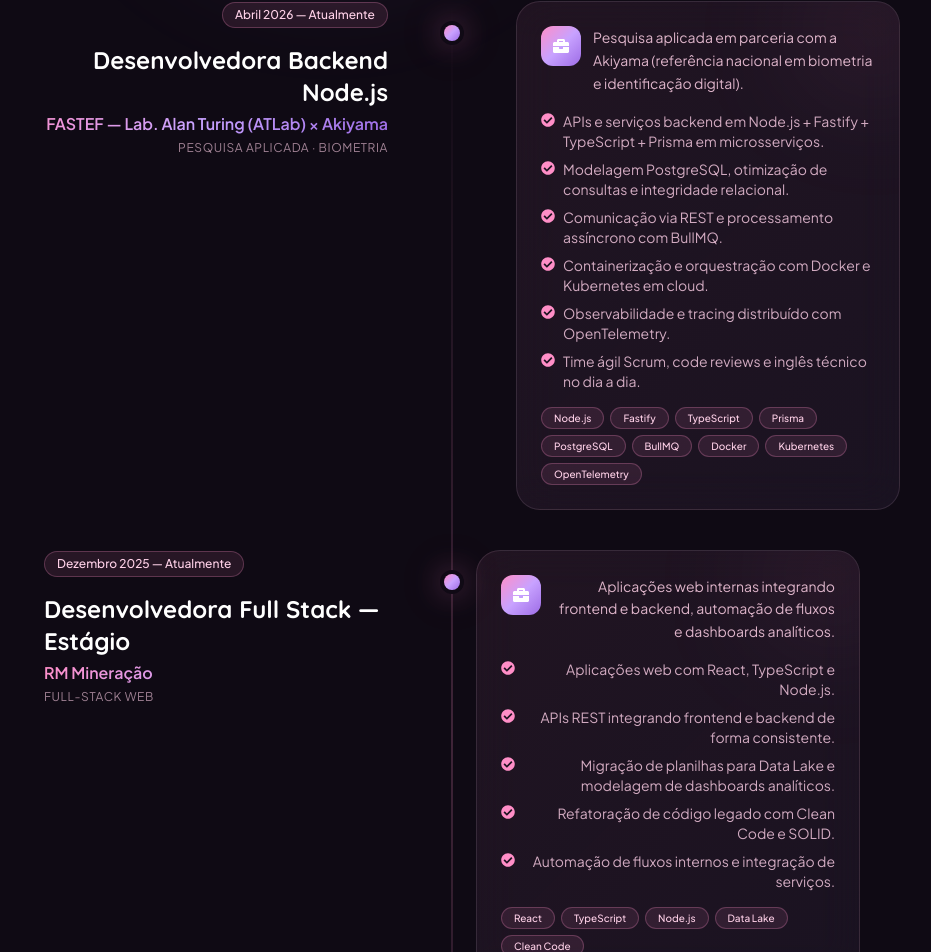
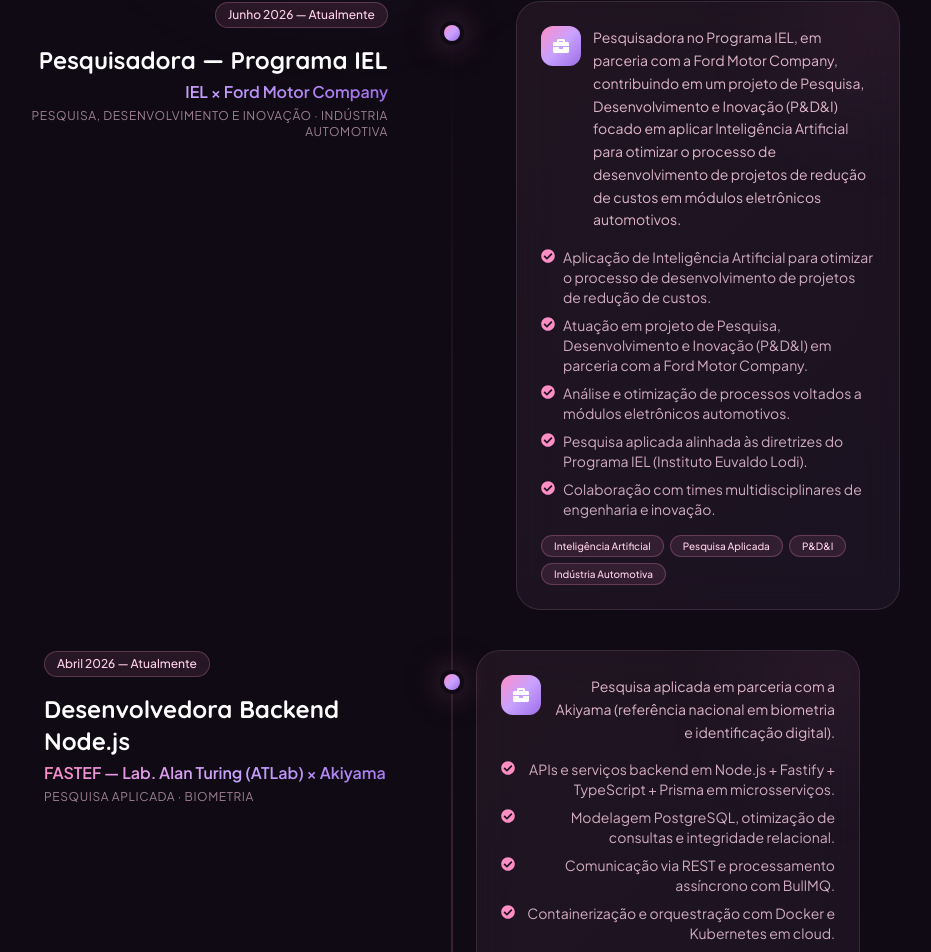
Before and after one commit to emytonton/portfolio, a React (Vite) app: page / in a window 1280 px wide. Shown: the part 2911-3863 px from the top of the page, without its empty margins (188-1119 px from the left). Built offline with nearby package versions, Linux system fonts and the light colour scheme.

Commit message:
:sparkles: feat: add IEL Researcher role at Ford and close RM Mineracao internship

```diff
--- a/src/data/experiences.js
+++ b/src/data/experiences.js
@@ -1,4 +1,20 @@
 export const experiences = [
+  {
+    id: 'ford-iel',
+    role: 'Pesquisadora — Programa IEL',
+    company: 'IEL × Ford Motor Company',
+    period: 'Junho 2026 — Atualmente',
+    location: 'Pesquisa, Desenvolvimento e Inovação · Indústria Automotiva',
+    summary: 'Pesquisadora no Programa IEL, em parceria com a Ford Motor Company, contribuindo em um projeto de Pesquisa, Desenvolvimento e Inovação (P&D&I) focado em aplicar Inteligência Artificial para otimizar o processo de desenvolvimento de projetos de redução de custos em módulos eletrônicos automotivos.',
+    bullets: [
+      'Aplicação de Inteligência Artificial para otimizar o processo de desenvolvimento de projetos de redução de custos.',
+      'Atuação em projeto de Pesquisa, Desenvolvimento e Inovação (P&D&I) em parceria com a Ford Motor Company.',
+      'Análise e otimização de processos voltados a módulos eletrônicos automotivos.',
+      'Pesquisa aplicada alinhada às diretrizes do Programa IEL (Instituto Euvaldo Lodi).',
+      'Colaboração com times multidisciplinares de engenharia e inovação.'
+    ],
+    stack: ['Inteligência Artificial', 'Pesquisa Aplicada', 'P&D&I', 'Indústria Automotiva']
+  },
   {
     id: 'fastef',
     role: 'Desenvolvedora Backend Node.js',
@@ -20,7 +36,7 @@ export const experiences = [
     id: 'rm',
     role: 'Desenvolvedora Full Stack — Estágio',
     company: 'RM Mineração',
-    period: 'Dezembro 2025 — Atualmente',
+    period: 'Dezembro 2025 — Junho 2026',
     location: 'Full-Stack Web',
     summary: 'Aplicações web internas integrando frontend e backend, automação de fluxos e dashboards analíticos.',
     bullets: [
--- a/src/data/timeline.js
+++ b/src/data/timeline.js
@@ -24,6 +24,12 @@ export const timeline = [
     emoji: '🔬'
   },
   {
+    year: '2026',
+    title: 'Pesquisadora — IEL × Ford Motor Company',
+    description: 'Pesquisadora no Programa IEL, em parceria com a Ford Motor Company, em projeto de P&D&I aplicando Inteligência Artificial para otimizar processos de redução de custos em módulos eletrônicos automotivos.',
+    emoji: '🚗'
+  },
+  {
     year: 'Em curso',
     title: 'TCC: Kotlin Multiplatform vs React Native',
     description: 'Pesquisa comparativa entre KMP e React Native no desenvolvimento mobile moderno.',
```
